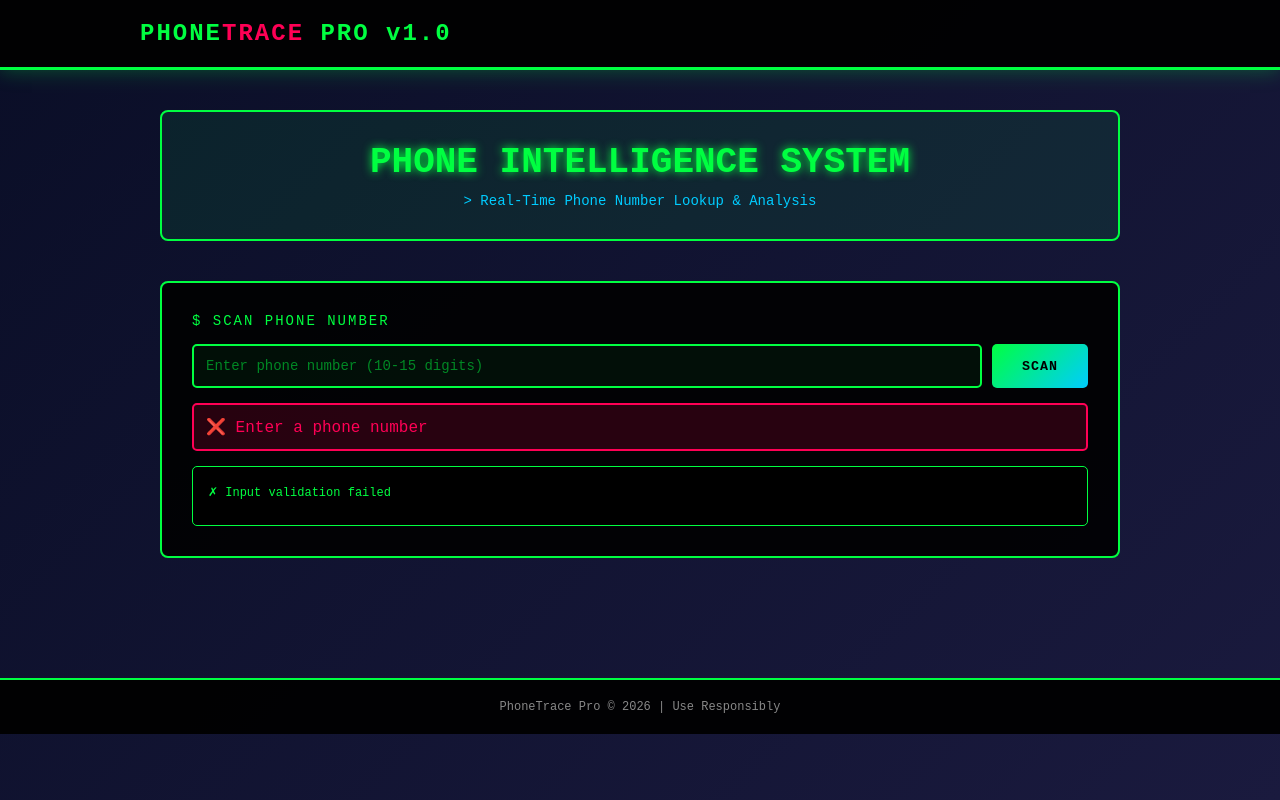
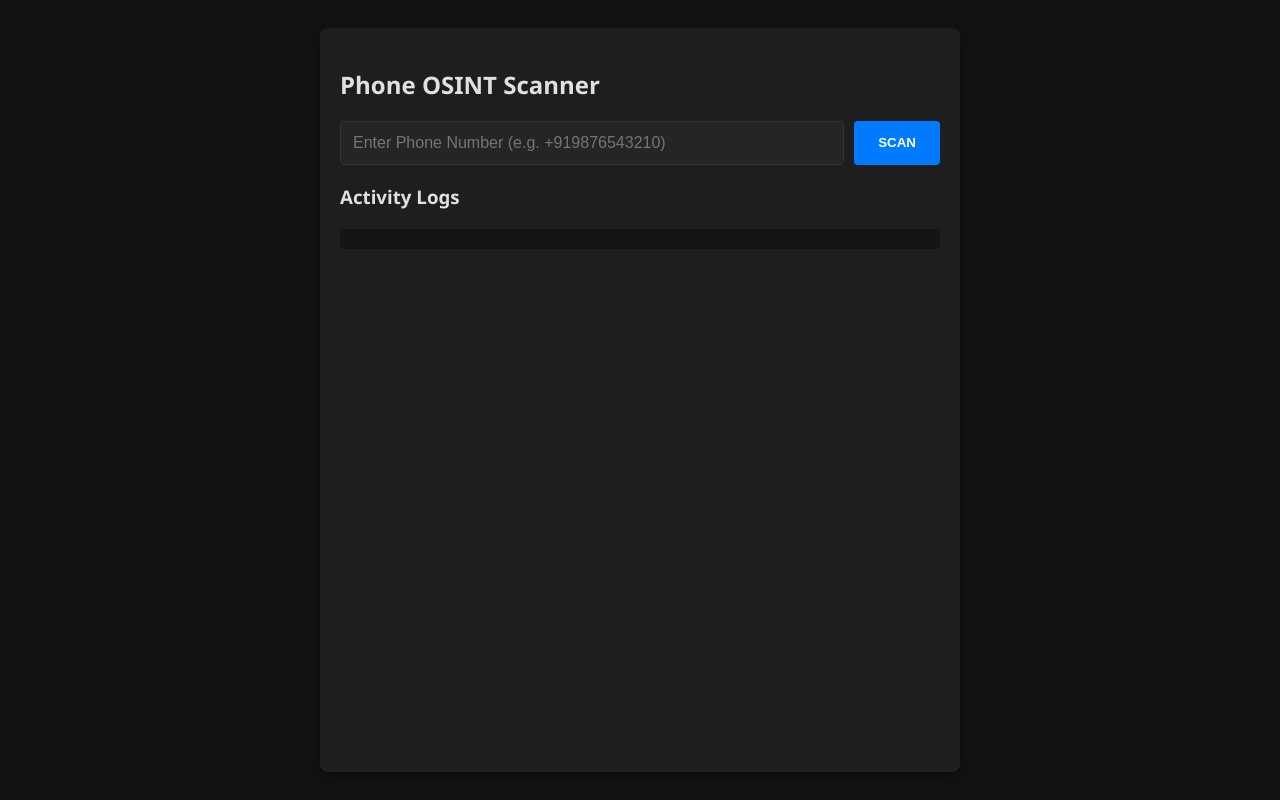
Before and after one commit to hklaax/hklax, a plain HTML site: page player.html in a window 1280 px wide. Both pictures are taken after a click on the button "SCAN". Drawn offline with Linux system fonts and the light colour scheme.

Commit message:
Update title and styling in player.html

```diff
--- a/player.html
+++ b/player.html
@@ -1,408 +1,217 @@
-<!DOCTYPE html>
+<!<!DOCTYPE html>
 <html lang="en">
 <head>
   <meta charset="UTF-8">
   <meta name="viewport" content="width=device-width, initial-scale=1.0">
-  <title>PhoneTrace Pro</title>
+  <title>Phone Lookup Scanner</title>
   <style>
-    * {
-      margin: 0;
-      padding: 0;
-      box-sizing: border-box;
+    /* --- CSS Styling --- */
+    body {
+      font-family: 'Segoe UI', Tahoma, Geneva, Verdana, sans-serif;
+      background-color: #121212;
+      color: #e0e0e0;
+      padding: 20px;
+      display: flex;
+      justify-content: center;
     }
-
-    body {
-      font-family: 'Courier New', monospace;
-      background: linear-gradient(135deg, #0a0e27 0%, #1a1a3e 100%);
-      color: #00ff41;
-      min-height: 100vh;
+    .container {
+      width: 100%;
+      max-width: 600px;
+      background: #1e1e1e;
+      padding: 20px;
+      border-radius: 8px;
+      box-shadow: 0 4px 10px rgba(0,0,0,0.3);
     }
-
-    header {
-      background: rgba(0, 0, 0, 0.95);
-      border-bottom: 3px solid #00ff41;
-      padding: 20px;
-      box-shadow: 0 0 20px rgba(0, 255, 65, 0.3);
-    }
-
-    .header-content {
-      max-width: 1000px;
-      margin: 0 auto;
-      font-size: 24px;
-      font-weight: bold;
-      letter-spacing: 2px;
-    }
-
-    .logo-span {
-      color: #ff0055;
-    }
-
-    .container {
-      max-width: 1000px;
-      margin: 0 auto;
-      padding: 40px 20px;
-    }
-
-    .hero {
-      text-align: center;
-      margin-bottom: 40px;
-      padding: 30px;
-      border: 2px solid #00ff41;
-      background: rgba(0, 255, 65, 0.08);
-      border-radius: 8px;
-    }
-
-    .hero h1 {
-      font-size: 36px;
-      margin-bottom: 10px;
-      color: #00ff41;
-      text-shadow: 0 0 10px #00ff41;
-    }
-
-    .hero p {
-      color: #00ccff;
-      font-size: 14px;
-    }
-
-    .search-section {
-      background: rgba(0, 0, 0, 0.9);
-      border: 2px solid #00ff41;
-      border-radius: 8px;
-      padding: 30px;
-      margin-bottom: 30px;
-    }
-
-    .search-title {
-      color: #00ff41;
-      margin-bottom: 15px;
-      font-size: 14px;
-      text-transform: uppercase;
-      letter-spacing: 2px;
-    }
-
     .search-box {
       display: flex;
       gap: 10px;
       margin-bottom: 15px;
     }
-
     input {
       flex: 1;
       padding: 12px;
-      background: rgba(0, 255, 65, 0.05);
-      border: 2px solid #00ff41;
-      color: #00ff41;
-      font-family: 'Courier New', monospace;
-      font-size: 14px;
-      border-radius: 5px;
+      border: 1px solid #333;
+      background: #252525;
+      color: #fff;
+      border-radius: 4px;
+      font-size: 16px;
     }
-
-    input:focus {
-      outline: none;
-      box-shadow: 0 0 15px rgba(0, 255, 65, 0.5);
-      border-color: #ff0055;
+    button {
+      padding: 12px 24px;
+      background: #007bff;
+      color: white;
+      border: none;
+      border-radius: 4px;
+      cursor: pointer;
+      font-weight: bold;
     }
-
-    input::placeholder {
-      color: #00ff41;
-      opacity: 0.5;
+    button:disabled {
+      background: #444;
+      cursor: not-allowed;
     }
-
-    .btn {
-      padding: 12px 30px;
-      background: linear-gradient(135deg, #00ff41, #00ccff);
-      color: #000;
-      border: none;
-      border-radius: 5px;
-      font-family: 'Courier New', monospace;
-      font-weight: bold;
-      cursor: pointer;
-      text-transform: uppercase;
-      letter-spacing: 1px;
-      transition: all 0.3s;
+    .error-msg {
+      color: #ff6b6b;
+      background: rgba(255,107,107,0.1);
+      padding: 10px;
+      border-radius: 4px;
+      margin-bottom: 15px;
+      display: none;
     }
-
-    .btn:hover {
-      background: linear-gradient(135deg, #ff0055, #00ff41);
-      box-shadow: 0 0 15px rgba(255, 0, 85, 0.6);
+    .error-msg.show { display: block; }
+    .results-box { display: none; }
+    .results-box.show { display: block; }
+    .result-item {
+      display: flex;
+      justify-content: space-between;
+      padding: 10px 0;
+      border-bottom: 1px solid #333;
     }
-
-    .btn:active {
-      transform: scale(0.95);
-    }
-
-    .terminal {
-      background: rgba(0, 0, 0, 0.95);
-      border: 1px solid #00ff41;
-      padding: 15px;
-      border-radius: 5px;
-      font-size: 12px;
-      color: #00ff41;
-      min-height: 60px;
+    .result-label { color: #888; font-weight: 500; }
+    .result-value { color: #fff; }
+    .logs-box {
+      margin-top: 20px;
+      background: #151515;
+      padding: 10px;
+      border-radius: 4px;
       max-height: 150px;
       overflow-y: auto;
-      margin-top: 15px;
+      font-family: monospace;
+      font-size: 13px;
     }
-
-    .terminal-line {
-      margin: 3px 0;
-    }
-
-    .error-msg {
-      background: rgba(255, 0, 85, 0.15);
-      border: 2px solid #ff0055;
-      color: #ff0055;
-      padding: 12px;
-      border-radius: 5px;
-      margin-top: 15px;
-      display: none;
-    }
-
-    .error-msg.show {
-      display: block;
-    }
-
-    .results-box {
-      display: none;
-    }
-
-    .results-box.show {
-      display: block;
-    }
-
-    .result-card {
-      background: rgba(0, 0, 0, 0.9);
-      border: 2px solid #00ff41;
-      border-radius: 8px;
-      padding: 25px;
-    }
-
-    .result-card h2 {
-      color: #00ccff;
-      margin-bottom: 20px;
-      border-bottom: 2px solid #00ff41;
-      padding-bottom: 10px;
-      text-transform: uppercase;
-      font-size: 16px;
-    }
-
-    .result-items {
-      display: grid;
-      grid-template-columns: 1fr 1fr;
-      gap: 15px;
-      margin-bottom: 20px;
-    }
-
-    .result-item {
-      background: rgba(0, 255, 65, 0.05);
-      border-left: 3px solid #00ff41;
-      padding: 12px;
+    .log-entry { margin-bottom: 5px; }
+    .log-success { color: #2ecc71; }
+    .log-error { color: #e74c3c; }
+    pre {
+      background: #151515;
+      padding: 10px;
       border-radius: 4px;
-    }
-
-    .result-label {
-      color: #00ccff;
-      font-size: 11px;
-      text-transform: uppercase;
-      letter-spacing: 1px;
-      margin-bottom: 5px;
-    }
-
-    .result-value {
-      color: #00ff41;
-      font-size: 14px;
-      font-weight: bold;
-      word-break: break-all;
-    }
-
-    .raw-json {
-      background: rgba(0, 0, 0, 0.95);
-      border: 1px solid #00ff41;
-      padding: 12px;
-      border-radius: 4px;
-      font-size: 11px;
-      max-height: 250px;
-      overflow-y: auto;
-      margin-top: 15px;
-    }
-
-    .raw-json pre {
-      color: #00ff41;
-      margin: 0;
-      font-family: 'Courier New', monospace;
-    }
-
-    footer {
-      background: rgba(0, 0, 0, 0.95);
-      border-top: 2px solid #00ff41;
-      padding: 20px;
-      text-align: center;
-      color: #888;
-      margin-top: 50px;
-      font-size: 12px;
-    }
-
-    @media (max-width: 768px) {
-      .result-items {
-        grid-template-columns: 1fr;
-      }
-
-      .hero h1 {
-        font-size: 24px;
-      }
-
-      .search-box {
-        flex-direction: column;
-      }
+      overflow-x: auto;
+      font-size: 13px;
     }
   </style>
 </head>
 <body>
-  <header>
-    <div class="header-content">
-      PHONE<span class="logo-span">TRACE</span> PRO v1.0
-    </div>
-  </header>
 
   <div class="container">
-    <div class="hero">
-      <h1>PHONE INTELLIGENCE SYSTEM</h1>
-      <p>> Real-Time Phone Number Lookup & Analysis</p>
+    <h2>Phone OSINT Scanner</h2>
+
+    <!-- Input Field and Button -->
+    <div class="search-box">
+      <input type="text" id="phoneNum" placeholder="Enter Phone Number (e.g. +919876543210)">
+      <button id="scanBtn" onclick="scanPhone()">SCAN</button>
     </div>
 
-    <div class="search-section">
-      <div class="search-title">$ SCAN PHONE NUMBER</div>
-      <div class="search-box">
-        <input
-          type="text"
-          id="phoneNum"
-          placeholder="Enter phone number (10-15 digits)"
-        >
-        <button class="btn" onclick="scanPhone()">SCAN</button>
-      </div>
-      <div class="error-msg" id="errorMsg"></div>
-      <div class="terminal" id="terminal"></div>
+    <!-- Error Message Display -->
+    <div id="errorMsg" class="error-msg"></div>
+
+    <!-- Results Box -->
+    <div id="resultsBox" class="results-box">
+      <h3>Scan Results</h3>
+      <div id="resultItems"></div>
+
+      <h3>Raw JSON Data</h3>
+      <pre id="rawJson"></pre>
     </div>
 
-    <div class="results-box" id="resultsBox">
-      <div class="result-card">
-        <h2>SCAN RESULTS</h2>
-        <div class="result-items" id="resultItems"></div>
-        <div class="raw-json">
-          <pre id="rawJson"></pre>
-        </div>
-      </div>
-    </div>
+    <!-- Console/Activity Logs -->
+    <h3>Activity Logs</h3>
+    <div id="logsBox" class="logs-box"></div>
   </div>
 
-  <footer>
-    PhoneTrace Pro © 2026 | Use Responsibly
-  </footer>
+  <!-- --- JAVASCRIPT LOGIC --- -->
+  <script>
+    // Global Variables (Counter aur Limits)
+    let currentCount = 0;
+    const MAX_SEARCHES = 10;
 
-  <script>
-    // Configuration
-    const MAX_SEARCHES = 9999;
+    // Custom Logger Function
+    function addLog(message, type) {
+      const logsBox = document.getElementById('logsBox');
+      if (!logsBox) return;
 
-    function getSearchCount() {
-      const count = localStorage.getItem('phoneTrace_search_count');
-      return count ? parseInt(count, 10) : 0;
+      const entry = document.createElement('div');
+      entry.className = `log-entry ${type === 'success' ? 'log-success' : 'log-error'}`;
+      entry.textContent = `[${new Date().toLocaleTimeString()}] ${message}`;
+      logsBox.appendChild(entry);
+      logsBox.scrollTop = logsBox.scrollHeight; // Auto scroll down
     }
 
+    // Counter increment logic
     function incrementSearchCount() {
-      const currentCount = getSearchCount();
-      localStorage.setItem('phoneTrace_search_count', currentCount + 1);
+      currentCount++;
     }
 
-    function addLog(msg, type = 'info') {
-      const terminal = document.getElementById('terminal');
-      const line = document.createElement('div');
-      line.className = 'terminal-line';
+    // Main Scan Function
+    async function scanPhone() {
+      const phoneInput = document.getElementById('phoneNum');
+      const phone = phoneInput ? phoneInput.value.trim() : '';
+      const btn = document.getElementById('scanBtn');
+      const errorMsg = document.getElementById('errorMsg');
+      const resultsBox = document.getElementById('resultsBox');
 
-      let prefix = '> ';
-      if (type === 'success') prefix = '✓ ';
-      if (type === 'error') prefix = '✗ ';
-
-      line.textContent = prefix + msg;
-      terminal.appendChild(line);
-      terminal.scrollTop = terminal.scrollHeight;
-    }
-
-    async function scanPhone() {
-      const phone = document.getElementById('phoneNum').value.trim();
-      const errorMsg = document.getElementById('errorMsg');
-      const terminal = document.getElementById('terminal');
-      const resultsBox = document.getElementById('resultsBox');
-      const btn = document.querySelector('.btn');
-
-      // Reset UI
-      errorMsg.classList.remove('show');
-      terminal.innerHTML = '';
-      resultsBox.classList.remove('show');
-
-      // 1. Permanent Rate Limit Check
-      const currentCount = getSearchCount();
-      if (currentCount >= MAX_SEARCHES) {
-        errorMsg.textContent = `❌ Search Limit Reached: Aapne apni maximum ${MAX_SEARCHES} free searches istemal kar li hain.`;
-        errorMsg.classList.add('show');
-        addLog('Request blocked: Permanent limit reached', 'error');
+      if (!phone) {
+        alert('Please enter a phone number');
         return;
       }
 
-      // 2. Input Validation
-      if (!phone) {
-        errorMsg.textContent = '❌ Enter a phone number';
-        errorMsg.classList.add('show');
-        addLog('Input validation failed', 'error');
+      if (currentCount >= MAX_SEARCHES) {
+        alert('Search limit reached!');
+        addLog('Failed: Search limit reached', 'error');
         return;
       }
 
-      if (!/^\d{10,15}$/.test(phone)) {
-        errorMsg.textContent = '❌ Invalid format (10-15 digits only)';
-        errorMsg.classList.add('show');
-        addLog('Invalid phone format', 'error');
-        return;
+      // UI Reset and Loading State
+      if (btn) {
+        btn.disabled = true;
+        btn.textContent = 'SCANNING...';
       }
-
-      // Scanning State
-      btn.disabled = true;
-      btn.textContent = 'SCANNING...';
-      addLog('Initializing scan for: ' + phone);
-      addLog('Connecting to database...');
+      if (errorMsg) errorMsg.classList.remove('show');
 
       try {
-        const url = `https://anishexploits.com/api/api.php?key=KEY_67A2527A_RAHULKUM&type=number&num=${phone}&key=10`;
-        addLog('Sending API request...');
+        addLog(`Initiating scan for: ${phone}`, 'success');
 
-        const response = await fetch(url);
-        if (!response.ok) throw new Error(`HTTP error! status: ${response.status}`);
+        // Note: Apni sahi API URL yahan lagayein
+        const response = await fetch(`https://api.example.com/scan?phone=${phone}`);
+
+        if (!response.ok) {
+          throw new Error(`HTTP error! status: ${response.status}`);
+        }
+
         const data = await response.json();
+        addLog('Data received successfully', 'success');
 
-        addLog('Data received', 'success');
-
-        // Successful search hone par count badhayein
+        // Increment count on success
         incrementSearchCount();
 
-        // Display results
+        // Render Results
         showResults(data, phone);
-        resultsBox.classList.add('show');
-        addLog(`Scan completed (${currentCount + 1}/${MAX_SEARCHES} used)`, 'success');
+        if (resultsBox) resultsBox.classList.add('show');
+
+        addLog(`Scan completed (${currentCount}/${MAX_SEARCHES} used)`, 'success');
 
       } catch (err) {
-        errorMsg.textContent = '❌ API Error: ' + err.message;
-        errorMsg.classList.add('show');
+        if (errorMsg) {
+          errorMsg.textContent = '❌ API Error: ' + err.message;
+          errorMsg.classList.add('show');
+        }
         addLog('Failed: ' + err.message, 'error');
       } finally {
-        btn.disabled = false;
-        btn.textContent = 'SCAN';
+        if (btn) {
+          btn.disabled = false;
+          btn.textContent = 'SCAN';
+        }
       }
     }
 
+    // Display parsed data inside UI elements
     function showResults(data, phone) {
       const resultItems = document.getElementById('resultItems');
       const rawJson = document.getElementById('rawJson');
 
+      if (!resultItems) return;
       resultItems.innerHTML = '';
 
+      // Mapping incoming keys from API response
       const fields = {
         'Phone': phone,
         'Country': data.country || 'N/A',
@@ -424,13 +233,18 @@
         resultItems.appendChild(item);
       }
 
-      rawJson.textContent = JSON.stringify(data, null, 2);
+      if (rawJson) {
+        rawJson.textContent = JSON.stringify(data, null, 2);
+      }
     }
 
-    // Allow Enter key
-    document.getElementById('phoneNum').addEventListener('keypress', (e) => {
-      if (e.key === 'Enter') scanPhone();
-    });
+    // Input pe Enter key press handle karne ke liye
+    const phoneNumInput = document.getElementById('phoneNum');
+    if (phoneNumInput) {
+      phoneNumInput.addEventListener('keypress', (e) => {
+        if (e.key === 'Enter') scanPhone();
+      });
+    }
   </script>
 </body>
 </html>
```
